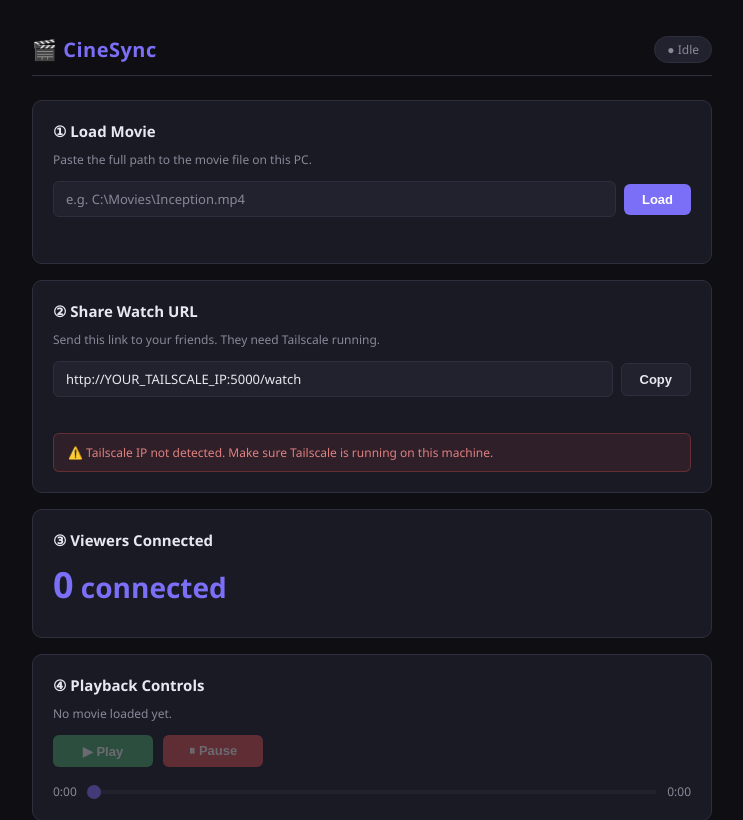
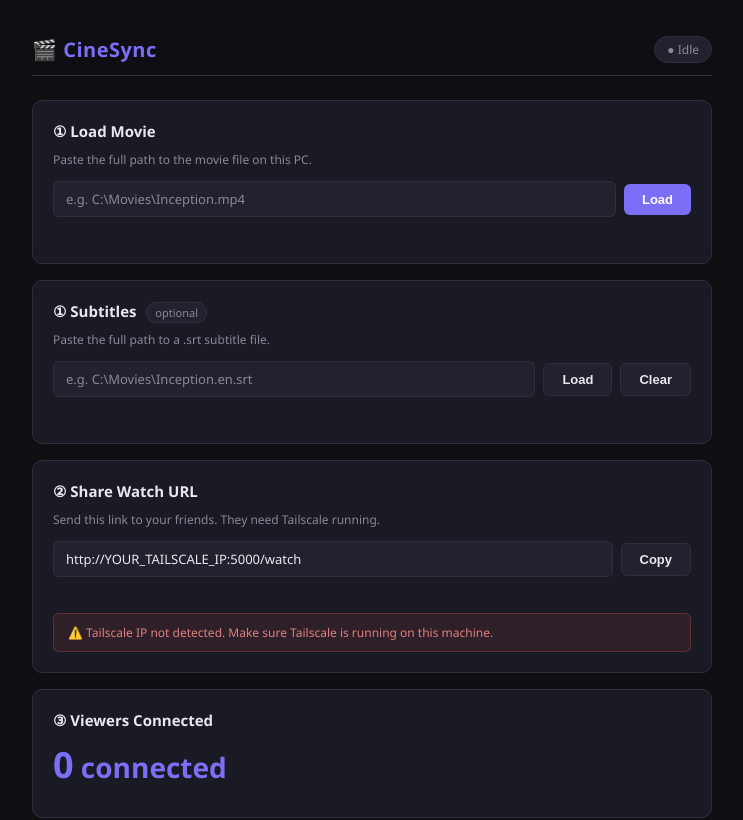
Before and after one commit to AtharvaWankar/cinesync, a Flask app: page / in a window 1280 px wide. Shown: the top 820 px of the page, without its empty margins (268-1011 px from the left). Run offline with Flask 3, Linux system fonts and the light colour scheme; some libraries are stand-ins or nearby versions.

Commit message:
feat: viewer playback controls + subtitle support

```diff
--- a/app.py
+++ b/app.py
@@ -1,8 +1,8 @@
 import os
-import sys
+import re
 import webbrowser
 import threading
-from flask import Flask, render_template, request, jsonify, abort
+from flask import Flask, render_template, request, jsonify, Response, abort
 from flask_socketio import SocketIO
 
 from config import PORT, HOST, SUPPORTED_FORMATS, APP_NAME
@@ -32,7 +32,6 @@ register_events(socketio)
 
 @app.route("/")
 def host_panel():
-    """Host control panel — only accessible locally."""
     tailscale_ip = get_tailscale_ip()
     watch_url    = get_watch_url(PORT)
     return render_template(
@@ -45,25 +44,23 @@ def host_panel():
 
 @app.route("/watch")
 def watch_page():
-    """Viewer watch page — accessible via Tailscale IP."""
     if not state.movie_path:
         return render_template("waiting.html", app_name=APP_NAME)
     return render_template(
         "watch.html",
         app_name=APP_NAME,
         movie_name=state.movie_name,
+        has_subtitles=state.subtitle_path is not None,
     )
 
 
 @app.route("/api/load_movie", methods=["POST"])
 def load_movie():
-    """Host selects a movie file. Validates it exists and is a supported format."""
     data = request.get_json()
     path = data.get("path", "").strip()
 
     if not path:
         return jsonify({"ok": False, "error": "No path provided."}), 400
-
     if not os.path.isfile(path):
         return jsonify({"ok": False, "error": f"File not found: {path}"}), 400
 
@@ -80,9 +77,55 @@ def load_movie():
     return jsonify({"ok": True, "movie_name": state.movie_name})
 
 
+@app.route("/api/load_subtitles", methods=["POST"])
+def load_subtitles():
+    """Host loads an .srt subtitle file."""
+    data = request.get_json()
+    path = data.get("path", "").strip()
+
+    if not path:
+        state.clear_subtitle()
+        return jsonify({"ok": True, "cleared": True})
+
+    if not os.path.isfile(path):
+        return jsonify({"ok": False, "error": f"File not found: {path}"}), 400
+
+    if not path.lower().endswith(".srt"):
+        return jsonify({"ok": False, "error": "Only .srt files are supported."}), 400
+
+    state.set_subtitle(path)
+    print(f"[SUBS]  Loaded: {path}")
+    return jsonify({"ok": True})
+
+
+@app.route("/subtitles")
+def serve_subtitles():
+    """
+    Convert .srt to .vtt on the fly and serve it.
+    Browsers only understand .vtt — we convert in memory, no temp files needed.
+    """
+    if not state.subtitle_path or not os.path.isfile(state.subtitle_path):
+        abort(404)
+
+    with open(state.subtitle_path, "r", encoding="utf-8-sig") as f:
+        srt_content = f.read()
+
+    vtt = srt_to_vtt(srt_content)
+
+    return Response(vtt, mimetype="text/vtt")
+
+
+def srt_to_vtt(srt: str) -> str:
+    """Convert SRT subtitle format to WebVTT format in memory."""
+    # Replace SRT timestamp separator , → .
+    vtt = re.sub(r"(\d{2}:\d{2}:\d{2}),(\d{3})", r"\1.\2", srt)
+    # Strip Windows line endings
+    vtt = vtt.replace("\r\n", "\n").replace("\r", "\n")
+    return "WEBVTT\n\n" + vtt.strip()
+
+
 @app.route("/api/status")
 def api_status():
-    """Quick status endpoint — used by host UI to poll viewer count."""
     return jsonify({
         "movie_name":    state.movie_name,
         "is_playing":    state.is_playing,
@@ -91,13 +134,13 @@ def api_status():
         "viewers":       state.viewer_names(),
         "party_active":  state.party_active,
         "watch_url":     get_watch_url(PORT),
+        "has_subtitles": state.subtitle_path is not None,
     })
 
 
 # ── Boot ───────────────────────────────────────────────────────────────
 
 def open_host_browser():
-    """Open the host panel in default browser after a short delay."""
     import time
     time.sleep(1.2)
     webbrowser.open(f"http://localhost:{PORT}/")
@@ -120,7 +163,5 @@ if __name__ == "__main__":
         print("⚠️  Tailscale IP not detected. Make sure Tailscale is running.")
         print("   Friends can still connect via your LAN IP for local testing.\n")
 
-    # Open host control panel in browser automatically
     threading.Thread(target=open_host_browser, daemon=True).start()
-
     socketio.run(app, host=HOST, port=PORT, debug=False)
--- a/server/sync_server.py
+++ b/server/sync_server.py
@@ -80,3 +80,7 @@ def register_events(socketio: SocketIO):
     @socketio.on("ping_alive")
     def on_ping():
         emit("pong_alive")
+
+    @socketio.on("subtitles_updated")
+    def on_subtitles_updated():
+        socketio.emit("subtitles_updated", room=ROOM)
--- a/static/css/style.css
+++ b/static/css/style.css
@@ -398,3 +398,53 @@ input[type="range"]:disabled { opacity: 0.4; }
 ::-webkit-scrollbar { width: 4px; }
 ::-webkit-scrollbar-track { background: transparent; }
 ::-webkit-scrollbar-thumb { background: var(--border); border-radius: 2px; }
+
+
+/* ── Viewer Controls Bar ─────────────────────────────────────────────── */
+.video-wrap {
+  position: relative;
+  display: flex;
+  flex-direction: column;
+}
+
+.viewer-controls {
+  display: flex;
+  align-items: center;
+  gap: 10px;
+  padding: 10px 14px;
+  background: rgba(15, 15, 19, 0.95);
+  border-top: 1px solid var(--border);
+  flex-shrink: 0;
+}
+
+.ctrl-btn {
+  background: var(--surface2);
+  border: 1px solid var(--border);
+  color: var(--text);
+  border-radius: 6px;
+  padding: 6px 12px;
+  font-size: 13px;
+  cursor: pointer;
+  transition: opacity 0.15s;
+}
+.ctrl-btn:hover { opacity: 0.75; }
+
+.time-display {
+  font-size: 12px;
+  color: var(--text-dim);
+  font-variant-numeric: tabular-nums;
+  white-space: nowrap;
+}
+
+/* subtitle optional tag */
+.optional-tag {
+  font-size: 11px;
+  font-weight: 400;
+  color: var(--text-dim);
+  background: var(--surface2);
+  border: 1px solid var(--border);
+  border-radius: 10px;
+  padding: 2px 8px;
+  margin-left: 6px;
+  vertical-align: middle;
+}
--- a/static/js/host.js
+++ b/static/js/host.js
@@ -1,16 +1,11 @@
-/**
- * host.js — Host control panel logic
- * Drives the hidden <video> element and emits sync events to all viewers.
- */
-
-const video = document.getElementById("host-video");
+const video    = document.getElementById("host-video");
 const timeline = document.getElementById("timeline");
 const currentTimeEl = document.getElementById("current-time");
-const totalTimeEl = document.getElementById("total-time");
-const btnPlay = document.getElementById("btn-play");
+const totalTimeEl   = document.getElementById("total-time");
+const btnPlay  = document.getElementById("btn-play");
 const btnPause = document.getElementById("btn-pause");
 
-let isDragging = false;
+let isDragging  = false;
 let movieLoaded = false;
 
 // ── Utilities ──────────────────────────────────────────────────────────
@@ -20,12 +15,12 @@ function formatTime(secs) {
   const h = Math.floor(s / 3600);
   const m = Math.floor((s % 3600) / 60);
   const sec = s % 60;
-  if (h > 0) return `${h}:${String(m).padStart(2, "0")}:${String(sec).padStart(2, "0")}`;
-  return `${m}:${String(sec).padStart(2, "0")}`;
+  if (h > 0) return `${h}:${String(m).padStart(2,"0")}:${String(sec).padStart(2,"0")}`;
+  return `${m}:${String(sec).padStart(2,"0")}`;
 }
 
-function setStatus(msg, type = "ok") {
-  const el = document.getElementById("load-status");
+function setStatus(id, msg, type = "ok") {
+  const el = document.getElementById(id);
   el.textContent = msg;
   el.className = `status-msg ${type}`;
 }
@@ -40,9 +35,9 @@ function setBadge(text, active = false) {
 
 async function loadMovie() {
   const path = document.getElementById("movie-path").value.trim();
-  if (!path) { setStatus("Please enter a file path.", "error"); return; }
+  if (!path) { setStatus("load-status", "Please enter a file path.", "error"); return; }
 
-  setStatus("Loading...", "");
+  setStatus("load-status", "Loading...", "");
   try {
     const res  = await fetch("/api/load_movie", {
       method: "POST",
@@ -51,51 +46,85 @@ async function loadMovie() {
     });
     const data = await res.json();
     if (data.ok) {
-      setStatus(`✓ Loaded: ${data.movie_name}`, "ok");
+      setStatus("load-status", `✓ Loaded: ${data.movie_name}`, "ok");
       document.getElementById("movie-loaded-name").textContent = `🎬 ${data.movie_name}`;
       enableControls();
       movieLoaded = true;
       setBadge("● Party Active", true);
-      // Load the video metadata so we get duration
       video.src = "/video";
       video.load();
     } else {
-      setStatus(`✗ ${data.error}`, "error");
+      setStatus("load-status", `✗ ${data.error}`, "error");
     }
   } catch (e) {
-    setStatus("✗ Server error. Is the app running?", "error");
+    setStatus("load-status", "✗ Server error.", "error");
   }
 }
 
 function enableControls() {
-  btnPlay.disabled  = false;
-  btnPause.disabled = false;
-  timeline.disabled = false;
+  btnPlay.disabled   = false;
+  btnPause.disabled  = false;
+  timeline.disabled  = false;
 }
 
-// ── Video metadata loaded ──────────────────────────────────────────────
+// ── Load Subtitles ─────────────────────────────────────────────────────
+
+async function loadSubtitles() {
+  const path = document.getElementById("subtitle-path").value.trim();
+  if (!path) { setStatus("subtitle-status", "Please enter a subtitle path.", "error"); return; }
+
+  setStatus("subtitle-status", "Loading...", "");
+  try {
+    const res  = await fetch("/api/load_subtitles", {
+      method: "POST",
+      headers: { "Content-Type": "application/json" },
+      body: JSON.stringify({ path }),
+    });
+    const data = await res.json();
+    if (data.ok) {
+      setStatus("subtitle-status", "✓ Subtitles loaded!", "ok");
+      // Reload the track on host video
+      const track = document.getElementById("host-track");
+      if (track) { track.src = "/subtitles?" + Date.now(); }
+      // Tell all viewers to reload subtitles
+      socket.emit("subtitles_updated");
+    } else {
+      setStatus("subtitle-status", `✗ ${data.error}`, "error");
+    }
+  } catch (e) {
+    setStatus("subtitle-status", "✗ Server error.", "error");
+  }
+}
+
+async function clearSubtitles() {
+  await fetch("/api/load_subtitles", {
+    method: "POST",
+    headers: { "Content-Type": "application/json" },
+    body: JSON.stringify({ path: "" }),
+  });
+  setStatus("subtitle-status", "Subtitles cleared.", "ok");
+  socket.emit("subtitles_updated");
+}
+
+// ── Video metadata ─────────────────────────────────────────────────────
 
 function onVideoLoaded() {
   timeline.max = Math.floor(video.duration);
   totalTimeEl.textContent = formatTime(video.duration);
 }
 
-// ── Timeline update while playing ─────────────────────────────────────
-
 function onTimeUpdate() {
   if (isDragging) return;
-  timeline.value     = Math.floor(video.currentTime);
+  timeline.value = Math.floor(video.currentTime);
   currentTimeEl.textContent = formatTime(video.currentTime);
 }
 
-// ── Timeline drag (just update display, don't seek yet) ───────────────
+// ── Timeline ───────────────────────────────────────────────────────────
 
 function onTimelineDrag(val) {
   isDragging = true;
   currentTimeEl.textContent = formatTime(Number(val));
 }
-
-// ── Timeline release → seek ────────────────────────────────────────────
 
 function onTimelineSeek(val) {
   isDragging = false;
@@ -104,7 +133,7 @@ function onTimelineSeek(val) {
   socket.emit("host_seek", { timestamp: ts });
 }
 
-// ── Play ───────────────────────────────────────────────────────────────
+// ── Play / Pause ───────────────────────────────────────────────────────
 
 function hostPlay() {
   if (!movieLoaded) return;
@@ -112,13 +141,32 @@ function hostPlay() {
   socket.emit("host_play", { timestamp: video.currentTime });
 }
 
-// ── Pause ──────────────────────────────────────────────────────────────
-
 function hostPause() {
   if (!movieLoaded) return;
   video.pause();
   socket.emit("host_pause", { timestamp: video.currentTime });
 }
+
+// ── Receive sync events from viewers ──────────────────────────────────
+// When a viewer controls playback, host video must also sync
+
+socket.on("sync_play", (data) => {
+  if (Math.abs(video.currentTime - data.timestamp) > 1.5) {
+    video.currentTime = data.timestamp;
+  }
+  video.play();
+});
+
+socket.on("sync_pause", (data) => {
+  video.pause();
+  if (Math.abs(video.currentTime - data.timestamp) > 1.5) {
+    video.currentTime = data.timestamp;
+  }
+});
+
+socket.on("sync_seek", (data) => {
+  video.currentTime = data.timestamp;
+});
 
 // ── Chat ───────────────────────────────────────────────────────────────
 
@@ -148,14 +196,12 @@ function escHtml(str) {
 function copyURL() {
   const url = document.getElementById("watch-url").value;
   navigator.clipboard.writeText(url).then(() => {
-    const el = document.getElementById("copy-status");
-    el.textContent = "✓ Copied to clipboard!";
-    el.className = "status-msg ok";
-    setTimeout(() => { el.textContent = ""; }, 2500);
+    setStatus("copy-status", "✓ Copied to clipboard!", "ok");
+    setTimeout(() => setStatus("copy-status", "", ""), 2500);
   });
 }
 
-// ── Socket events from server ──────────────────────────────────────────
+// ── Socket: viewer list + chat ─────────────────────────────────────────
 
 socket.on("viewer_update", (data) => {
   document.getElementById("viewer-count").textContent = data.count;
--- a/templates/host.html
+++ b/templates/host.html
@@ -24,6 +24,18 @@
       <button class="btn btn-primary" onclick="loadMovie()">Load</button>
     </div>
     <div id="load-status" class="status-msg"></div>
+  </section>
+
+  <!-- Step 1b: Load Subtitles (optional) -->
+  <section class="card" id="card-subtitles">
+    <h2>① Subtitles <span class="optional-tag">optional</span></h2>
+    <p class="hint">Paste the full path to a .srt subtitle file.</p>
+    <div class="path-row">
+      <input type="text" id="subtitle-path" placeholder="e.g. C:\Movies\Inception.en.srt" spellcheck="false"/>
+      <button class="btn btn-secondary" onclick="loadSubtitles()">Load</button>
+      <button class="btn btn-secondary" onclick="clearSubtitles()">Clear</button>
+    </div>
+    <div id="subtitle-status" class="status-msg"></div>
   </section>
 
   <!-- Step 2: Share URL -->
@@ -70,10 +82,11 @@
       <span id="total-time">0:00</span>
     </div>
 
-    <!-- Host's own video (hidden, used to drive sync) -->
+    <!-- Host's own video (hidden, drives sync) -->
     <video id="host-video" src="/video" style="display:none"
            onloadedmetadata="onVideoLoaded()"
            ontimeupdate="onTimeUpdate()">
+      <track id="host-track" kind="subtitles" src="/subtitles" srclang="en" label="Subtitles" default/>
     </video>
   </section>
 
@@ -90,13 +103,6 @@
 
 </div>
 
-<!-- <script src="https://cdnjs.cloudflare.com/ajax/libs/socket.io/4.7.5/socket.io.min.js"></script> -->
-<!-- <script src="/socket.io/socket.io.js"></script> -->
-<!-- <script src="/static/js/socket-client.js"></script> -->
-<!-- <script src="/static/js/host.js"></script> -->
-
-
-
 <script src="https://cdnjs.cloudflare.com/ajax/libs/socket.io/4.7.5/socket.io.min.js"></script>
 <script>
   const socket = io({
@@ -105,14 +111,10 @@
     reconnectionDelay: 1500,
     transports: ["polling", "websocket"],
   });
-
   socket.on("connect", () => console.log("[Socket] Connected:", socket.id));
   socket.on("disconnect", (r) => console.warn("[Socket] Disconnected:", r));
   socket.on("connect_error", (e) => console.error("[Socket] Error:", e.message));
 </script>
 <script src="/static/js/host.js"></script>
-
-
-
 </body>
 </html>
```
Also changed, not shown: server/state.py (+15 -4 lines), static/js/viewer.js (+94 -77 lines), templates/watch.html (+15 -8 lines).
